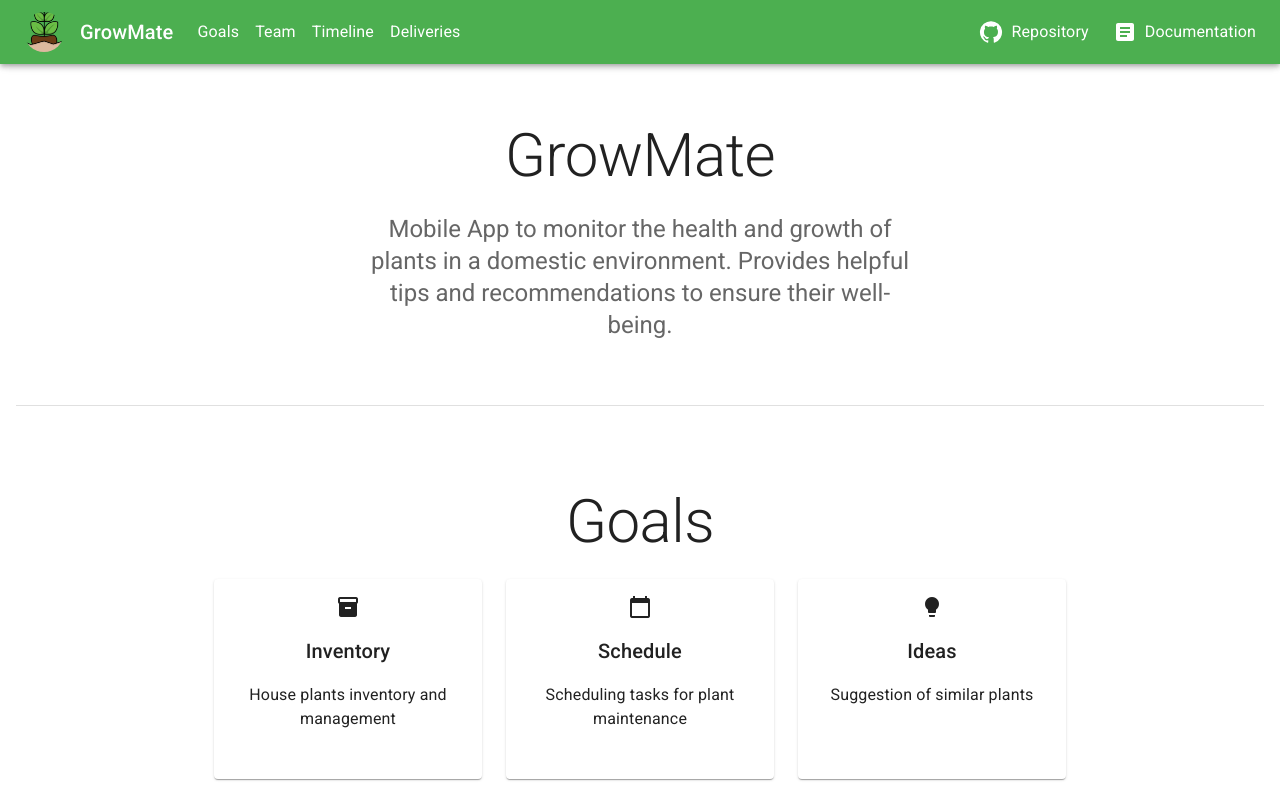
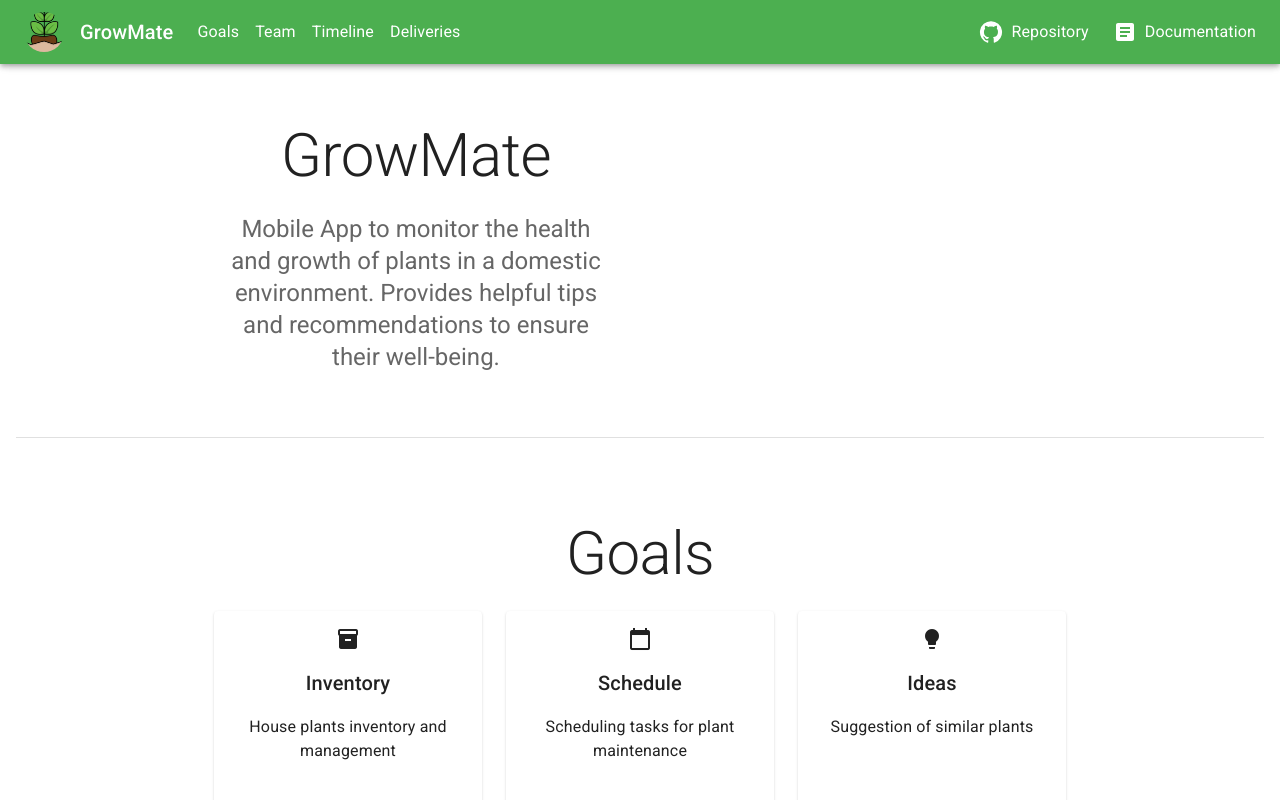
Before and after one commit to Sensing-My-Home/Project-Website, a React (Vite) app: page / in a window 1280 px wide. Shown: the top 800 px of the page. Built offline with nearby package versions, Linux system fonts and the light colour scheme.

Commit message:
Youtube Video

```diff
--- a/package.json
+++ b/package.json
@@ -17,7 +17,8 @@
     "@mui/material": "^5.11.10",
     "framer-motion": "^10.0.0",
     "react": "^18.2.0",
-    "react-dom": "^18.2.0"
+    "react-dom": "^18.2.0",
+    "react-youtube": "^10.1.0"
   },
   "devDependencies": {
     "@types/react": "^18.0.27",
--- a/src/App.jsx
+++ b/src/App.jsx
@@ -10,8 +10,8 @@ import ArticleIcon from '@mui/icons-material/Article';
 import Logo from "./assets/images/logo.png"
 import TimelineInfo from "./timeline"
 import GoalCard from "./components/GoalCard";
-import Goals from  "./goals";
-import { Article } from "@mui/icons-material";
+import Goals from "./goals";
+import Youtube from 'react-youtube';
 
 function App() {
 
@@ -59,7 +59,8 @@ function App() {
             pb: 6,
           }}
         >
-          <Container maxWidth="sm">
+          <Grid container spacing={8} direction="row" justifyContent="center" alignItems="center">
+            <Grid item xs={12} sm={6} md={4}>
               <Typography
                 component="h1"
                 variant="h2"
@@ -72,14 +73,18 @@ function App() {
               <Typography variant="h5" align="center" color="text.secondary" paragraph>
                 Mobile App to monitor the health and growth of plants in a domestic environment. Provides helpful tips and recommendations to ensure their well-being.
               </Typography>
-          </Container>
+            </Grid>
+            <Grid item xs={12} sm={6} md={4}>
+              <Youtube videoId="uP0-BJbaTyA" />
+            </Grid>
+          </Grid>
         </Box>
         {/* End of Hero Unit */}
 
-        <Divider variant="middle"/>
+        <Divider variant="middle" />
 
         {/* Goals */}
-        <Container maxWidth="md" sx={{ pt:10, pb:6 }} id="goals">
+        <Container maxWidth="md" sx={{ pt: 10, pb: 6 }} id="goals">
           <Typography
             component="h1"
             variant="h2"
@@ -101,7 +106,7 @@ function App() {
         </Container>
         {/* End of Goals */}
 
-        <Divider variant="middle"/>
+        <Divider variant="middle" />
 
         {/* Project Team */}
         <Container maxWidth="md" sx={{ pt: 10, pb: 6 }} id="team">
@@ -126,7 +131,7 @@ function App() {
         </Container>
         {/* End of Project Team */}
 
-        <Divider variant="middle"/>
+        <Divider variant="middle" />
 
         {/* Timeline */}
         <Container maxWidth="md" sx={{ pt: 10, pb: 6 }} id="timeline">
@@ -141,27 +146,27 @@ function App() {
           </Typography>
           <Stack direction="row" spacing={2} justifyContent="center">
             <Stack direction="row" alignItems="center" spacing={1}>
-              <TimelineDot color="grey"/>
+              <TimelineDot color="grey" />
               <Typography>To Do</Typography>
             </Stack>
             <Stack direction="row" alignItems="center" spacing={1}>
-              <TimelineDot color="secondary"/>
+              <TimelineDot color="secondary" />
               <Typography>In Progress</Typography>
             </Stack>
             <Stack direction="row" alignItems="center" spacing={1}>
-              <TimelineDot color="primary"/>
+              <TimelineDot color="primary" />
               <Typography>Done</Typography>
             </Stack>
           </Stack>
           <Timeline position="alternate">
             {TimelineInfo.map((info, index) => {
-              return(
+              return (
                 <TimelineItem key={index}>
                   <TimelineOppositeContent color="text.secondary">
                     {info.date}
                   </TimelineOppositeContent>
                   <TimelineSeparator>
-                    <TimelineDot color={info.color}/>
+                    <TimelineDot color={info.color} />
                     <TimelineConnector />
                   </TimelineSeparator>
                   <TimelineContent>
@@ -175,7 +180,7 @@ function App() {
         </Container>
         {/* End of Timeline */}
 
-        <Divider variant="middle"/>
+        <Divider variant="middle" />
 
         {/* Deliveries */}
         <Container maxWidth="md" sx={{ pt: 10, pb: 6 }} id="deliveries">
--- a/src/timeline.jsx
+++ b/src/timeline.jsx
@@ -118,7 +118,7 @@ const TimelineInfo = [
         title: "M4",
         description: "Project Presentation",
         date: "30/05/23",
-        color:"grey"
+        color:"primary"
     },
 ];
 
```
Also changed, not shown: 1 other file (tests, documents, lock files or other folders). Lines whose indentation alone changed are shown as unchanged.
